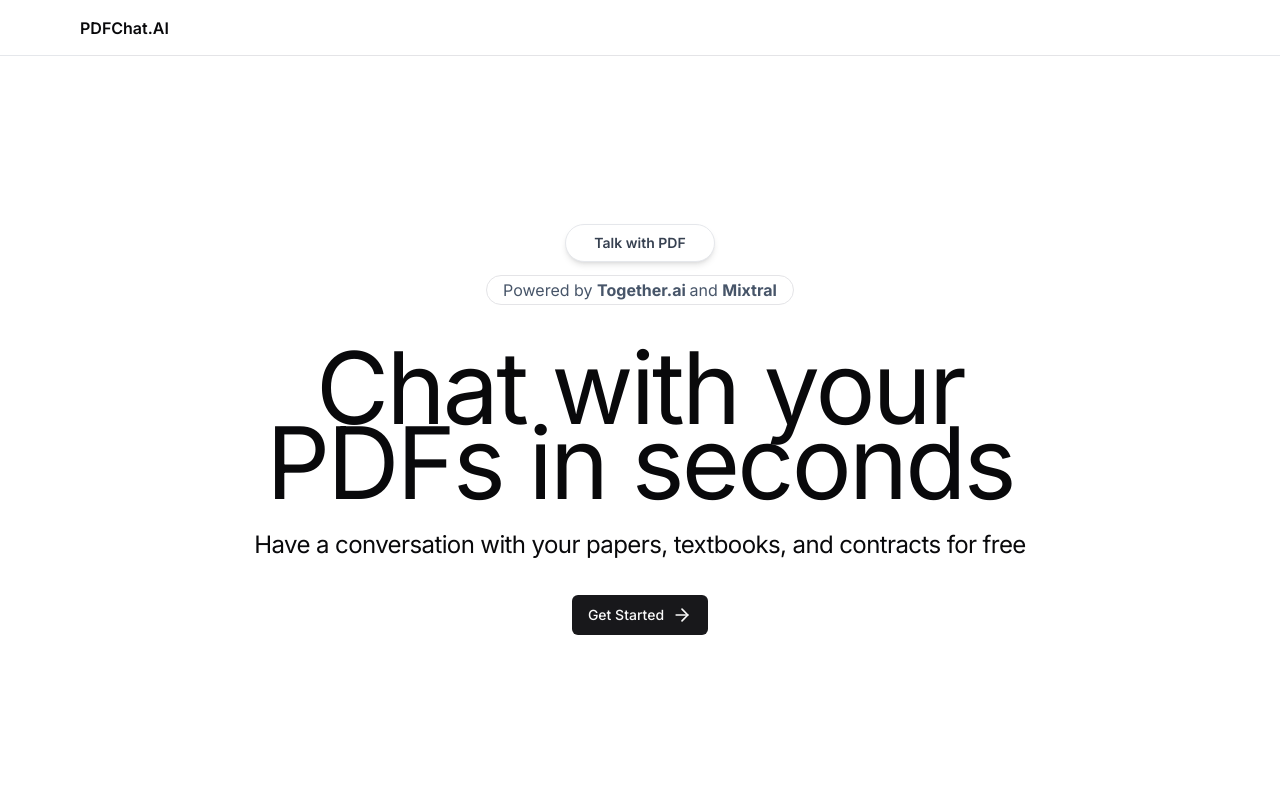
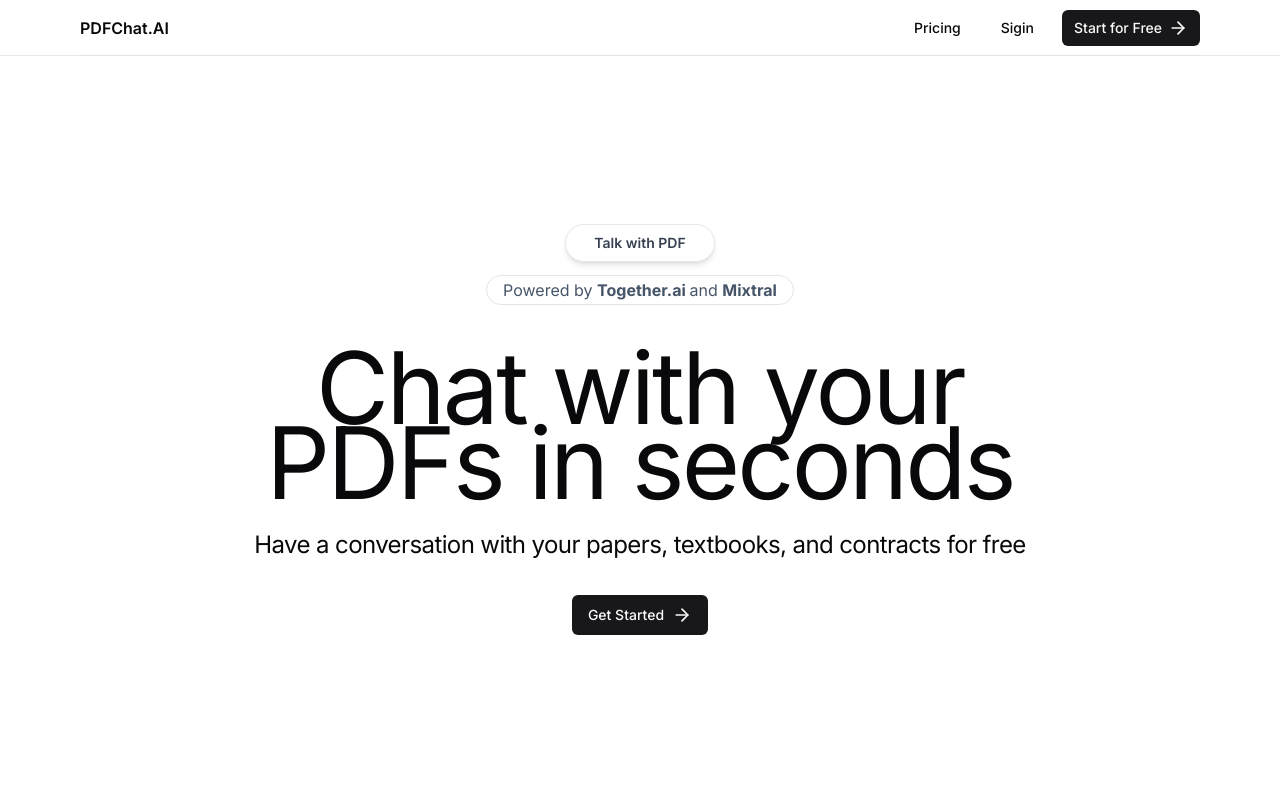
Before and after one commit to yashdev9274/talk-with-pdf, a Next.js app: page / in a window 1280 px wide. Shown: the top 800 px of the page. Built offline with nearby package versions, Linux system fonts and the light colour scheme.

Commit message:
Add Kinde authentication service

```diff
--- a/package.json
+++ b/package.json
@@ -9,6 +9,7 @@
     "lint": "next lint"
   },
   "dependencies": {
+    "@kinde-oss/kinde-auth-nextjs": "^2.1.15",
     "@radix-ui/react-slot": "^1.0.2",
     "@tailwindcss/typography": "^0.5.10",
     "class-variance-authority": "^0.7.0",
--- /dev/null
+++ b/src/app/api/auth/[kindeAuth]/route.ts
@@ -0,0 +1,10 @@
+import {handleAuth} from "@kinde-oss/kinde-auth-nextjs/server";
+import { NextRequest } from "next/server";
+
+export async function GET(
+    request: Request,
+    {params}:any
+){
+    const endpoint = params.kindeAuth;
+    return handleAuth(request, endpoint);
+}
--- a/src/component/home/navbar/Navbar.tsx
+++ b/src/component/home/navbar/Navbar.tsx
@@ -1,5 +1,12 @@
 import MaxWidthWrapper from "@/component/MaxWidthWrapper";
+import { buttonVariants } from "@/components/ui/button";
 import Link from "next/link";
+import {
+    LoginLink,
+    RegisterLink,
+    getKindeServerSession,
+} from "@kinde-oss/kinde-auth-nextjs/server"
+import { ArrowRight } from "lucide-react";
 
 const Navbar = () => {
     return (
@@ -14,6 +21,36 @@
                             PDFChat.AI
                         </span>
                     </Link>
+
+                    <div className="hidden items-center space-x-4 sm:flex">
+                        <>
+                            <Link
+                                href='/pricing'
+                                className={buttonVariants({
+                                    variant: "ghost",
+                                    size: "sm",
+                                })}
+                            >
+                                Pricing
+                            </Link>
+                            <LoginLink
+                                className={buttonVariants({
+                                    variant: "ghost",
+                                    size: "sm",
+                                })}
+                            >
+                                Sigin
+                            </LoginLink>
+                            <RegisterLink
+                                className={buttonVariants({
+                                  size: 'sm',
+                                })}>
+                                Start for Free{' '}
+                                <ArrowRight className='ml-1.5 h-5 w-5' />
+                            </RegisterLink>
+                        </>
+                    </div>
+
                 </div>
             </MaxWidthWrapper>
         </nav>
```
Also changed, not shown: 2 other files (tests, documents, lock files or other folders).
